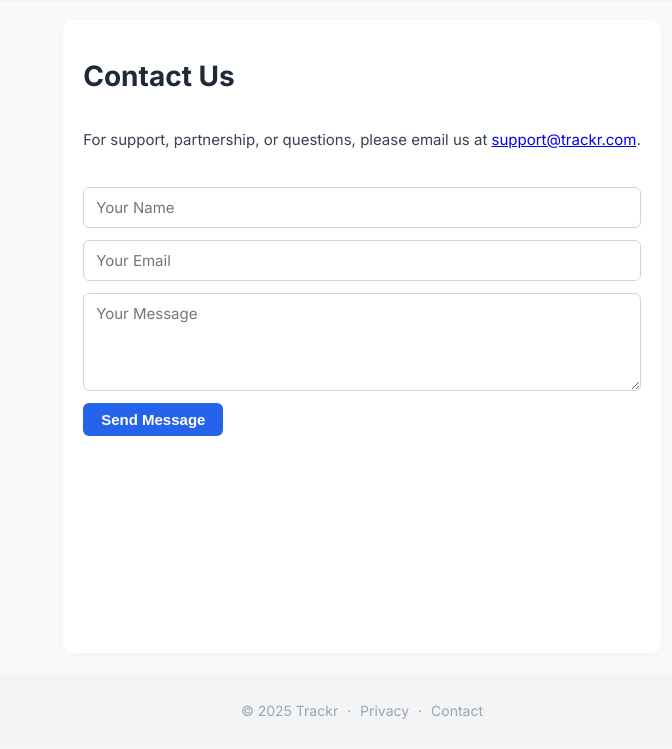
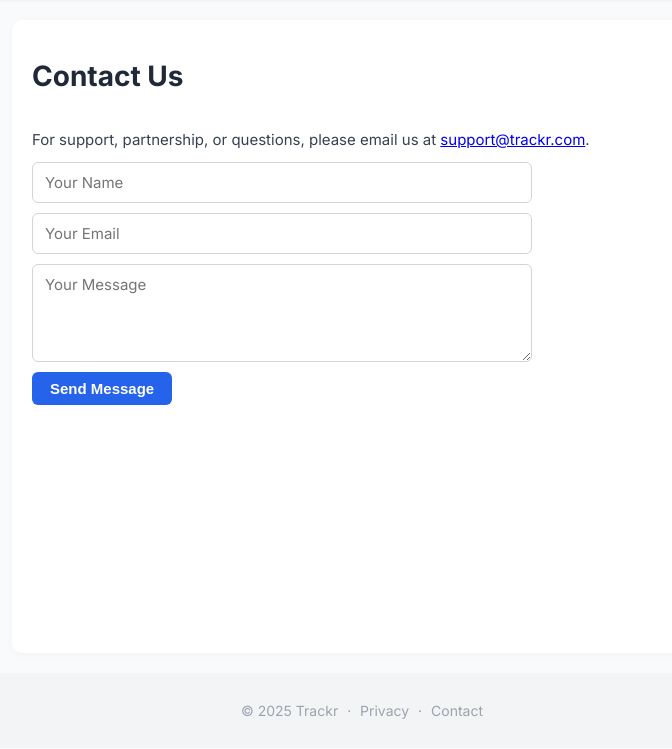
Before and after one commit to danielcaag17/trackr-app, a Django app: page /contact in a window 1280 px wide. Shown: the part 51-800 px from the top of the page, without its empty margins (278-950 px from the left). Run offline with Django 4.2, Linux system fonts and the light colour scheme.

Commit message:
Format corrected

```diff
--- a/web/static/css/style.css
+++ b/web/static/css/style.css
@@ -110,6 +110,7 @@ body::-webkit-scrollbar {
 
 /* CONTACT */
 .main-wrapper.boxed.contact-page {
+    width: 100%;
     overflow: hidden; /* evita scroll innecesario */
 }
 
@@ -239,20 +240,42 @@ body::-webkit-scrollbar {
     line-height: 1.6;
 }
 
+.page-description.contact {
+    font-size: 15px;
+    color: #374151;
+    margin-bottom: 5px;
+    line-height: 1.6;
+}
+
 .contact-form {
     display: flex;
     flex-direction: column;
-    gap: 12px;
-    margin-top: 20px;
+    gap: 10px;
+    margin-top: 5px;
+    max-height: 500px; /* O la altura máxima que desees */
+    overflow-y: auto;  /* Habilita un scrollbar vertical */
+    overflow-x: hidden; /* Evita el desbordamiento horizontal */
+    padding-right: 10px; /* Opcional: agrega un poco de espacio para el scroll */
+    max-width: 100%;  /* Asegura que el formulario no se expanda más allá de su contenedor */
 }
 
-.contact-form input,
-.contact-form textarea {
+.contact-form input {
+    width: 500px; /* Ancho inicial del textarea */
     padding: 10px 12px;
     border: 1px solid #d1d5db;
     border-radius: 6px;
     font-size: 15px;
     font-family: 'Inter', sans-serif;
+}
+
+.contact-form textarea {
+    width: 500px; /* Ancho inicial del textarea */
+    padding: 10px 12px;
+    border: 1px solid #d1d5db;
+    border-radius: 6px;
+    font-size: 15px;
+    font-family: 'Inter', sans-serif;
+    max-width: 650px;
 }
 
 .contact-form button {
--- a/web/templates/contact.html
+++ b/web/templates/contact.html
@@ -13,7 +13,7 @@
 
     <main class="main-wrapper boxed contact-page">
         <h1 class="page-title">Contact Us</h1>
-        <p class="page-description">
+        <p class="page-description contact">
             For support, partnership, or questions, please email us at <a href="mailto:support@trackr.com">support@trackr.com</a>.
         </p>
         <form class="contact-form">
```
